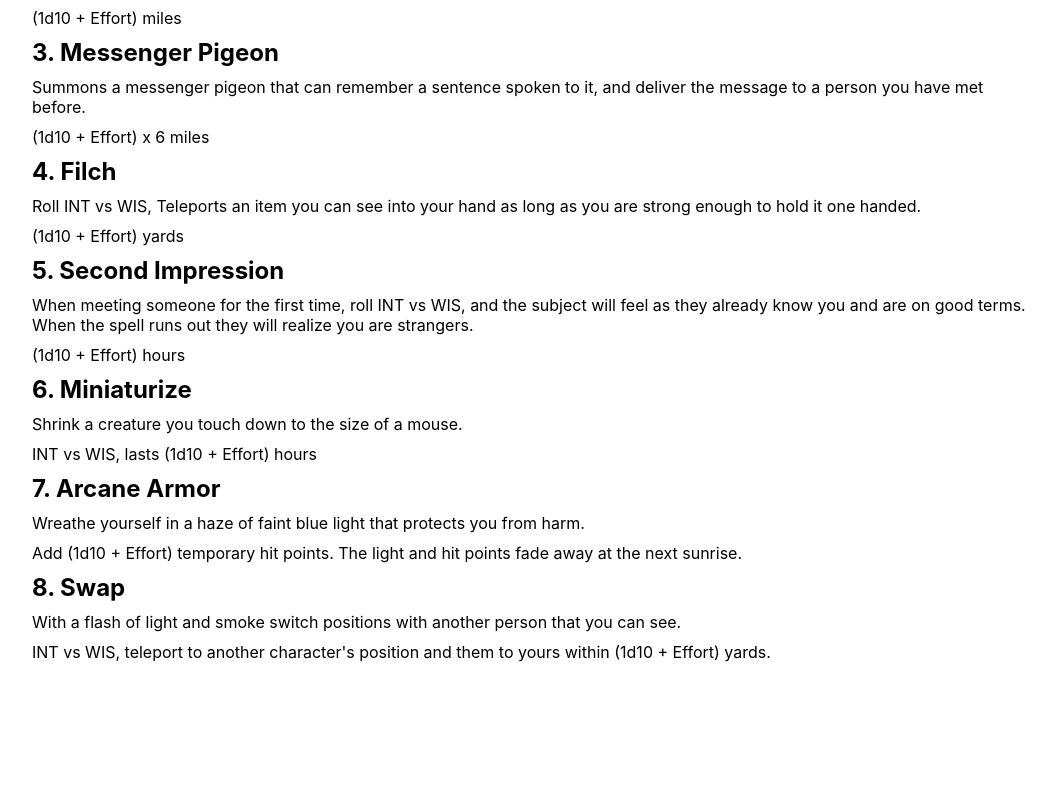
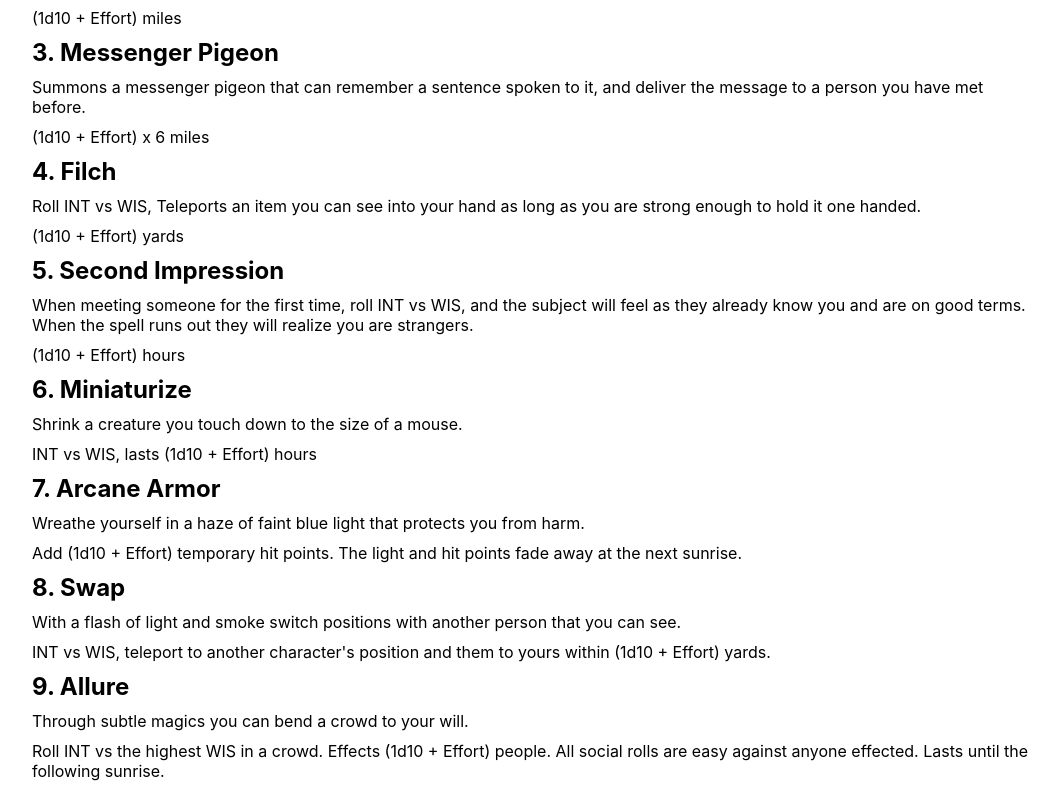
Before and after one commit to zbetzen/zbetzen.github.io, a React (Create React App) app: page /Magic in a window 1280 px wide. Shown: the part 219-1010 px from the top of the page, without its empty margins (106-1164 px from the left). Before the commit the page ends 891 px from the top, so only its background shows below. Built offline with nearby package versions, Linux system fonts and the light colour scheme.

Commit message:
added magic

```diff
--- a/src/pages/Magic.js
+++ b/src/pages/Magic.js
@@ -43,6 +43,11 @@ const Magic = () => {
         description: 'With a flash of light and smoke switch positions with another person that you can see.',
         effect: "INT vs WIS, teleport to another character's position and them to yours within (1d10 + Effort) yards."
       },
+      {
+        title: 'Allure',
+        description: 'Through subtle magics you can bend a crowd to your will.',
+        effect: "Roll INT vs the highest WIS in a crowd. Effects (1d10 + Effort) people. All social rolls are easy against anyone effected. Lasts until the following sunrise."
+      },
     ];
     return (
       <div class="bodyElement">
--- a/src/pages/classes/Adventurer.js
+++ b/src/pages/classes/Adventurer.js
@@ -11,7 +11,9 @@ const Adventurer = () => {
     'd4 Effort',
     'd6 Effort',
     'd8 Effort',
-    'd10 Effort'
+    'd10 Effort',
+    'd12 Effort',
+    'd12 Effort'
   ];
 
     return (
```
